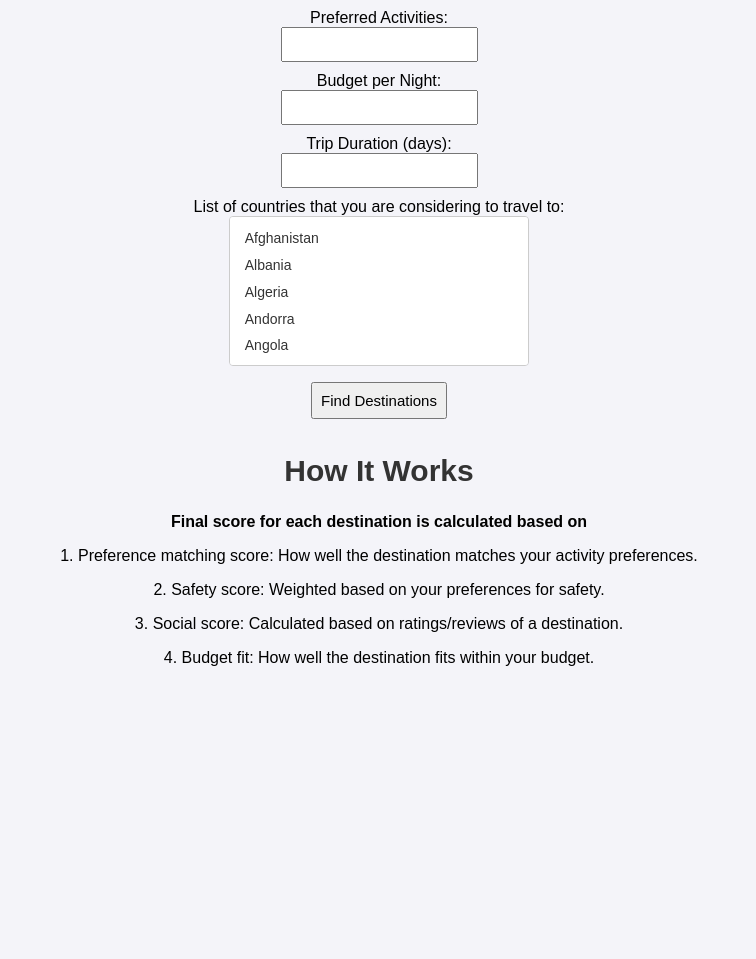
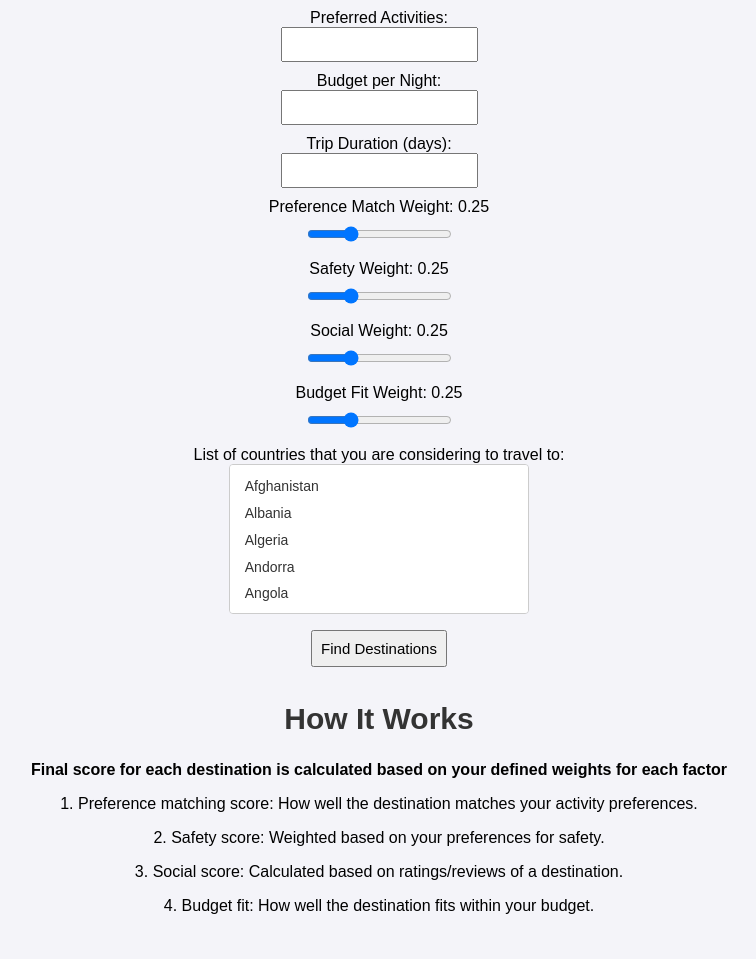
Before and after one commit to PearlynnT/CSCE470-project-checkpoint3, a Flask app: page / in a window 1280 px wide. Shown: the part 275-1234 px from the top of the page, without its empty margins (261-1017 px from the left). Before the commit the page ends 941 px from the top, so only its background shows below. Run offline with Flask 3, Linux system fonts and the light colour scheme; some libraries are stand-ins or nearby versions.

Commit message:
add slider

```diff
--- a/static/style.css
+++ b/static/style.css
@@ -117,6 +117,10 @@ h2 {
     font-size: 15px;
 }
 
+#results {
+    text-align:center;
+}
+
 #results h2 {
     margin-top: 20px;
     color: #444;
@@ -125,11 +129,9 @@ h2 {
 #loading-indicator {
     display: none; /* Hidden by default */
     position: relative;
-    top: 50%;
-    left: 50%;
-    transform: translate(-50%, -50%);
-    font-size: 1.5em;
+    font-size: 20px;
     color: #333;
+    text-align:center;
 }
 
 .explanation {
--- a/templates/index.html
+++ b/templates/index.html
@@ -55,6 +55,31 @@
             <input type="number" id="trip-duration" name="trip-duration">
         </div>
 
+        <div>
+            <div class="form-label">
+                <label>Preference Match Weight: <span id="weight1Display">0.25</span></label>
+            </div>
+            <input type="range" id="pref-weight" min="0" max="1" step="0.01" value="0.25" oninput="updateWeights()">
+        </div>
+        <div>
+            <div class="form-label">
+                <label>Safety Weight: <span id="weight2Display">0.25</span></label>
+            </div>
+            <input type="range" id="safety-weight" min="0" max="1" step="0.01" value="0.25" oninput="updateWeights()">
+        </div>
+        <div>
+            <div class="form-label">
+                <label>Social Weight: <span id="weight3Display">0.25</span></label>
+            </div>
+            <input type="range" id="social-weight" min="0" max="1" step="0.01" value="0.25" oninput="updateWeights()">
+        </div>
+        <div>
+            <div class="form-label">
+                <label>Budget Fit Weight: <span id="weight4Display">0.25</span></label>
+            </div>
+            <input type="range" id="budget-weight" min="0" max="1" step="0.01" value="0.25" oninput="updateWeights()">
+        </div>
+
         <div class="form-field">
             <div class="form-label">
                 <label for="country-list">List of countries that you are considering to travel to:</label>
@@ -76,7 +101,7 @@
     <h2>How It Works</h2>
 
     <div class="explanation">
-        <p>Final score for each destination is calculated based on</p>
+        <p>Final score for each destination is calculated based on your defined weights for each factor</p>
     </div>
     <div class="explanation-points">
         <p>1. Preference matching score: How well the destination matches your activity preferences.</p>
@@ -122,6 +147,26 @@
         }
 
         startSlideshow();
+
+        function updateWeights() {
+            const sliders = [
+                document.getElementById('pref-weight'),
+                document.getElementById('safety-weight'),
+                document.getElementById('social-weight'),
+                document.getElementById('budget-weight')
+            ];
+
+            let total = sliders.reduce((sum, slider) => sum + parseFloat(slider.value), 0);
+
+            if (total === 0) {
+                sliders.forEach(slider => slider.value = 0.25);
+                total = 1;
+            }
+
+            sliders.forEach((slider, index) => {
+                document.getElementById(`weight${index + 1}Display`).textContent = parseFloat(slider.value).toFixed(2);
+            });
+        }
 
         async function fetchCountryData(countryName) {
             const apiKey = "{{ OPENCAGE_API_KEY }}";
@@ -176,16 +221,16 @@
             const tripDuration = parseInt(document.getElementById('trip-duration').value);
 
             if (isNaN(budget) || budget <= 0) {
+                loadingIndicator.style.display = "none";
                 resultsDiv.innerHTML = `<p>Please enter a valid budget greater than zero.</p>`;
                 budgetField.focus();
-                loadingIndicator.style.display = "none";
                 return;
             }
 
             if (isNaN(tripDuration) || tripDuration <= 0) {
+                loadingIndicator.style.display = "none";
                 resultsDiv.innerHTML += `<p>Please enter a valid trip duration greater than zero.</p>`;
                 tripDurationField.focus();
-                loadingIndicator.style.display = "none";
                 return;
             }
 
@@ -198,7 +243,14 @@
                     trip_duration: tripDuration
                 };
 
-                const weights = [0.4, 0.3, 0.2, 0.1];
+                const sliders = [
+                    parseFloat(document.getElementById('pref-weight').value),
+                    parseFloat(document.getElementById('safety-weight').value),
+                    parseFloat(document.getElementById('social-weight').value),
+                    parseFloat(document.getElementById('budget-weight').value)
+                ];
+                let totalWeight = sliders.reduce((sum, slider) => sum + slider, 0);
+                const weights = [sliders[0] / totalWeight, sliders[1] / totalWeight, sliders[2] / totalWeight, sliders[3] / totalWeight];
 
                 const response = await fetch('/rank-destinations', {
                     method: 'POST',
```
